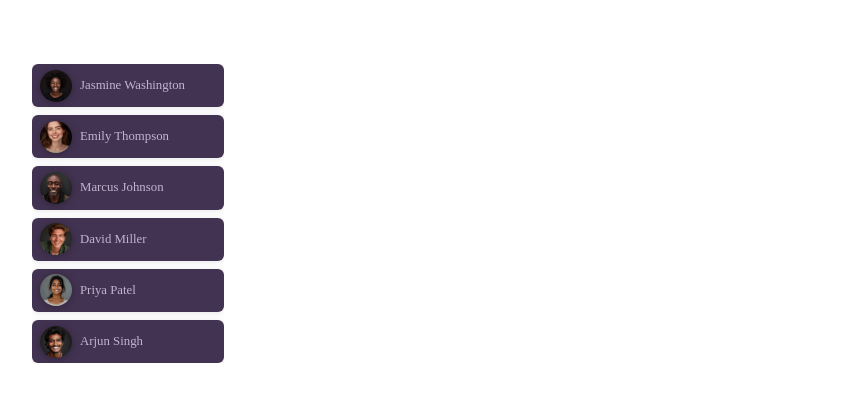
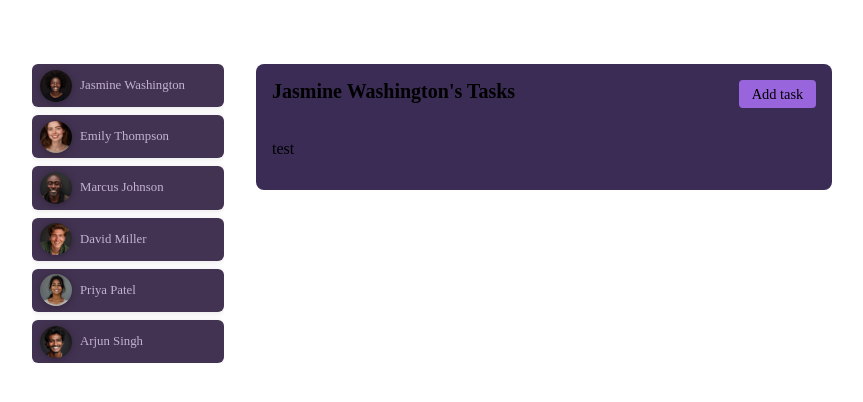
Before and after one commit to jlavie/tasks-app, an Angular app: page / in a window 1280 px wide. Both pictures are taken after a click on the button "Jasmine Washington". Shown: the top 402 px of the page, without its empty margins (208-1071 px from the left). Built offline with nearby package versions, Linux system fonts and the light colour scheme.

Commit message:
add tasks component and relation between tasks and users

```diff
--- a/src/app/app.component.html
+++ b/src/app/app.component.html
@@ -1,10 +1,15 @@
 <main class="main">
   <ul id="users">
     @for (user of users; track user.id) {
-      <li><app-user [user]="user" /></li>
+      <li><app-user [user]="user" (select)="onSelectedUser($event)" /></li>
     }
   </ul>
   <div class="content">
+    @if (selectedUser) {
+      <app-tasks [user]="selectedUser" />
+    } @else {
+      <p id="fallback">Select a user</p>
+    }
   </div>
 </main>
 
--- a/src/app/app.component.ts
+++ b/src/app/app.component.ts
@@ -2,17 +2,26 @@ import { Component } from '@angular/core';
 import { RouterOutlet } from '@angular/router';
 import { DUMMY_USERS } from '../data/dummy-users';
 import { UserComponent } from "./user/user.component";
+import { TasksComponent } from "./tasks/tasks.component";
 
 @Component({
   selector: 'app-root',
   standalone: true,
-  imports: [RouterOutlet, UserComponent],
+  imports: [RouterOutlet, UserComponent, TasksComponent],
   templateUrl: './app.component.html',
   styleUrl: './app.component.scss'
 })
 export class AppComponent {
   title = 'tasks-app';
+  selectedUserId?: string;
 
   users = DUMMY_USERS;
 
+  get selectedUser() {
+    return this.users.find(user => user.id === this.selectedUserId);
+  }
+
+  onSelectedUser(id: string) {
+    this.selectedUserId = id;
+  }
 }
--- /dev/null
+++ b/src/app/tasks/tasks.component.html
@@ -0,0 +1,13 @@
+<section id="tasks">
+    <header>
+        <h2>{{ user.name }}'s Tasks</h2>
+        <menu>
+            <button>Add task</button>
+        </menu>
+    </header>
+    <ul>
+        @for (task of selectedUserTasks; track task.id) {
+            <li>test</li>
+        }
+    </ul>
+</section>
--- /dev/null
+++ b/src/app/tasks/tasks.component.scss
@@ -0,0 +1,63 @@
+#tasks {
+    padding: 1rem;
+    border-radius: 8px;
+    max-height: 60vh;
+    overflow: auto;
+    background-color: #3a2c54;
+  }
+
+  header {
+    display: flex;
+    justify-content: space-between;
+    align-items: flex-start;
+    margin-bottom: 2rem;
+    gap: 1rem;
+  }
+
+  h2 {
+    margin: 0;
+    font-size: 0.9rem;
+    width: 60%;
+    text-wrap: balance;
+  }
+
+  menu {
+    margin: 0;
+    padding: 0;
+  }
+
+  menu button {
+    font: inherit;
+    cursor: pointer;
+    background-color: #9965dd;
+    border-radius: 4px;
+    border: none;
+    padding: 0.35rem 0.8rem;
+    font-size: 0.9rem;
+  }
+
+  menu button:hover,
+  menu button:active {
+    background-color: #a565dd
+  }
+
+  ul {
+    list-style: none;
+    margin: 1rem 0;
+    padding: 0;
+    display: flex;
+    flex-direction: column;
+    gap: 1rem;
+    max-height: 50vh;
+    overflow: auto;
+  }
+
+  @media (min-width: 768px) {
+    h2 {
+      font-size: 1.25rem;
+    }
+
+    menu {
+      width: auto;
+    }
+  }
--- /dev/null
+++ b/src/app/tasks/tasks.component.ts
@@ -0,0 +1,20 @@
+import { Component, Input } from '@angular/core';
+import { DUMMY_TASKS } from '../../data/dummy-tasks';
+import { User } from '../user/user.model';
+
+@Component({
+  selector: 'app-tasks',
+  standalone: true,
+  imports: [],
+  templateUrl: './tasks.component.html',
+  styleUrl: './tasks.component.scss'
+})
+export class TasksComponent {
+  @Input({required: true}) user!: User;
+
+  tasks = DUMMY_TASKS;
+
+  get selectedUserTasks() {
+    return this.tasks.filter((task) => task.userId === this.user.id);
+  }
+}
--- a/src/app/user/user.component.html
+++ b/src/app/user/user.component.html
@@ -1,5 +1,5 @@
 <div>
-    <button>
+    <button (click)="onSelectUser()">
         <img [src]="imagePath" [alt]="user.name" />
         <span>{{user.name}}</span>
     </button>
--- a/src/app/user/user.component.ts
+++ b/src/app/user/user.component.ts
@@ -1,4 +1,4 @@
-import { Component, inject, Input } from '@angular/core';
+import { Component, EventEmitter, inject, Input, Output } from '@angular/core';
 import { User } from './user.model';
 
 @Component({
@@ -11,7 +11,14 @@ import { User } from './user.model';
 export class UserComponent {
   @Input({required: true}) user!: User;
 
+  @Output() select = new EventEmitter();
+
   get imagePath() {
     return 'assets/users/' + this.user.avatar;
   }
+
+  onSelectUser() {
+    console.log('clic')
+    this.select.emit(this.user.id);
+  }
 }
--- /dev/null
+++ b/src/data/dummy-tasks.ts
@@ -0,0 +1,25 @@
+export const DUMMY_TASKS = [
+    {
+      id: 't1',
+      userId: 'u1',
+      title: 'Master Angular',
+      summary:
+        'Learn all the basic and advanced features of Angular & how to apply them.',
+      dueDate: '2025-12-31',
+    },
+    {
+      id: 't2',
+      userId: 'u3',
+      title: 'Build first prototype',
+      summary: 'Build a first prototype of the online shop website',
+      dueDate: '2024-05-31',
+    },
+    {
+      id: 't3',
+      userId: 'u3',
+      title: 'Prepare issue template',
+      summary:
+        'Prepare and describe an issue template which will help with project management',
+      dueDate: '2024-06-15',
+    },
+  ]
```
Also changed, not shown: 1 other file (tests, documents, lock files or other folders).
